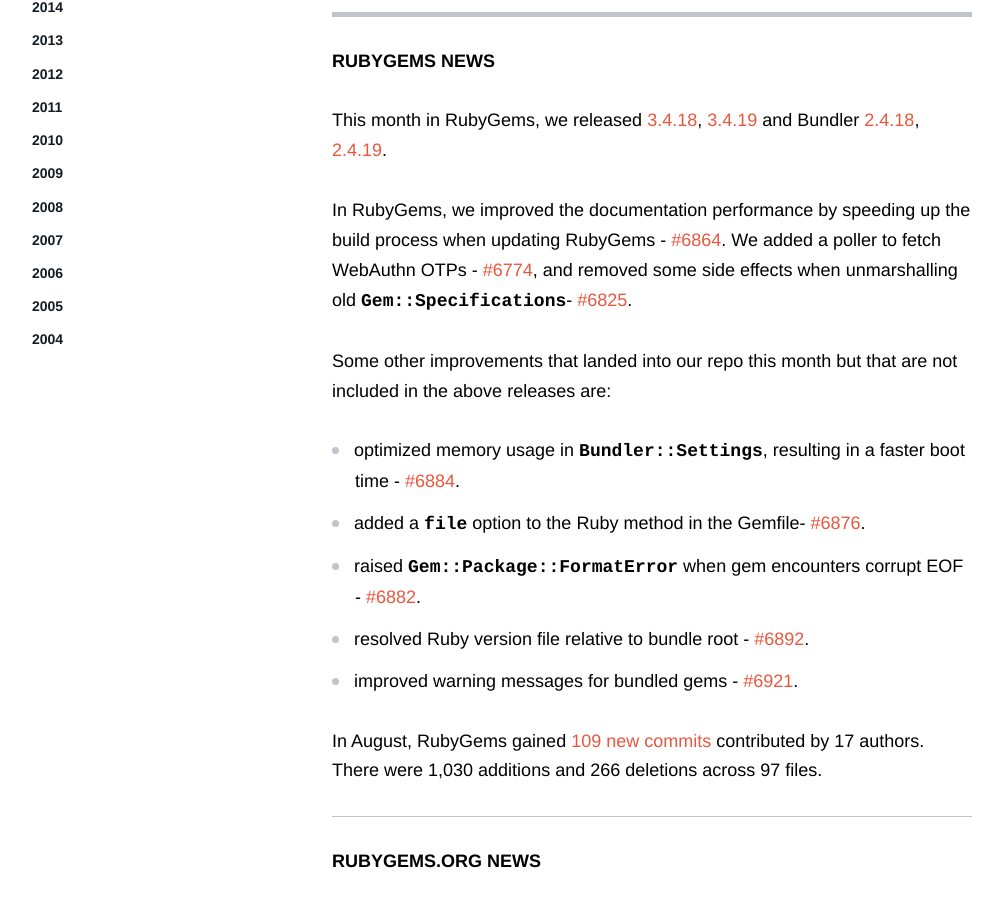
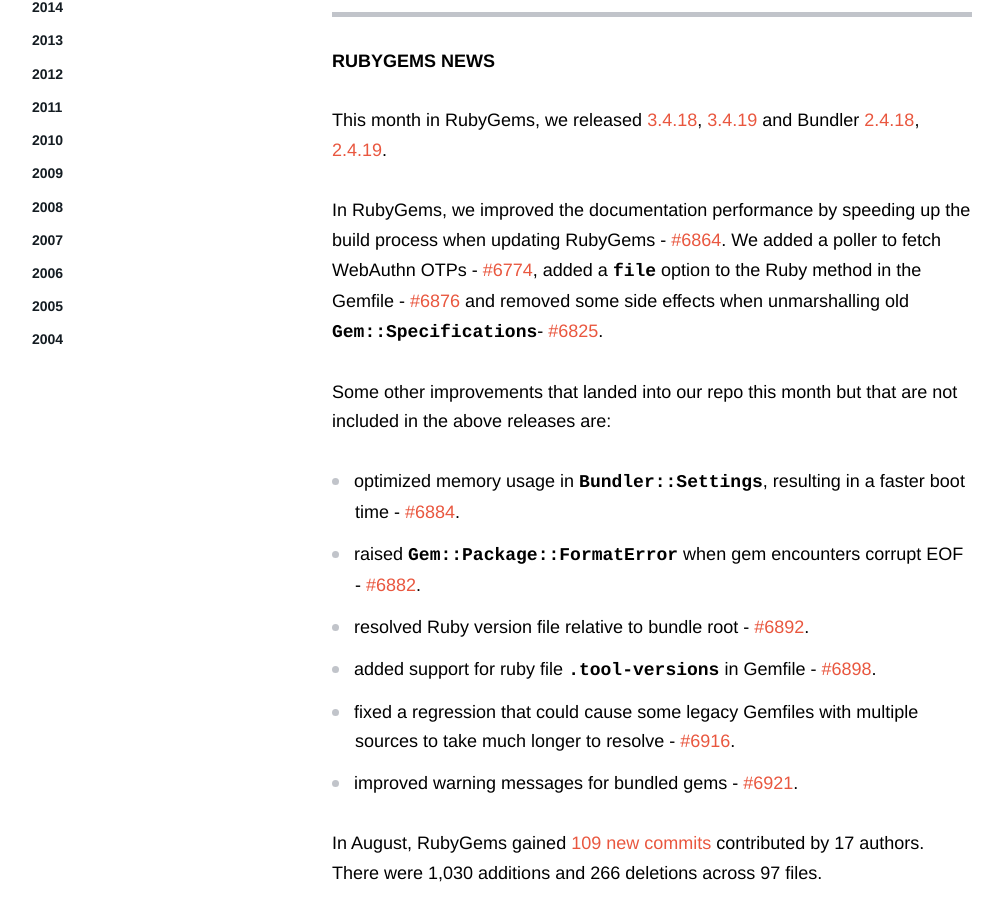
Before and after one commit to rubygems/rubygems.github.io, a Jekyll site: the page built from _posts/2023-09-10-august-rubygems-updates.md, in a window 1280 px wide and 900 px high, scrolled down 540 px. Shown: the whole window, without its empty margins (138-1141 px from the left). Built offline with Jekyll 4.4.1, drawn with Linux system fonts in a browser that asks for light colours; comment, search, counter and statistics services are not loaded; some of the changed text lies outside the part shown.

Commit message:
additional updates

```diff
--- a/_posts/2023-09-10-august-rubygems-updates.md
+++ b/_posts/2023-09-10-august-rubygems-updates.md
@@ -12,14 +12,15 @@
 This month in RubyGems, we released [3.4.18](https://github.com/rubygems/rubygems/blob/master/CHANGELOG.md#3418--2023-08-02), [3.4.19](https://github.com/rubygems/rubygems/blob/master/CHANGELOG.md#3419--2023-08-17) and Bundler [2.4.18](https://github.com/rubygems/rubygems/blob/master/bundler/CHANGELOG.md#2418-august-2-2023), [2.4.19](https://github.com/rubygems/rubygems/blob/master/bundler/CHANGELOG.md#2419-august-17-2023).
 
 
-In RubyGems, we improved the documentation performance by speeding up the build process when updating RubyGems - [#6864](https://github.com/rubygems/rubygems/pull/6864). We added a poller to fetch WebAuthn OTPs - [#6774](https://github.com/rubygems/rubygems/pull/6774), and removed some side effects when unmarshalling old `Gem::Specifications`- [#6825](https://github.com/rubygems/rubygems/pull/6825).
+In RubyGems, we improved the documentation performance by speeding up the build process when updating RubyGems - [#6864](https://github.com/rubygems/rubygems/pull/6864). We added a poller to fetch WebAuthn OTPs - [#6774](https://github.com/rubygems/rubygems/pull/6774), added a `file` option to the Ruby method in the Gemfile - [#6876](https://github.com/rubygems/rubygems/pull/6876) and removed some side effects when unmarshalling old `Gem::Specifications`- [#6825](https://github.com/rubygems/rubygems/pull/6825).
 
 Some other improvements that landed into our repo this month but that are not included in the above releases are:
 
 - optimized memory usage in `Bundler::Settings`, resulting in a faster boot time - [#6884](https://github.com/rubygems/rubygems/pull/6884).
-- added a `file` option to the Ruby method in the Gemfile- [#6876](https://github.com/rubygems/rubygems/pull/6876).
 - raised `Gem::Package::FormatError` when gem encounters corrupt EOF - [#6882](https://github.com/rubygems/rubygems/pull/6882).
 - resolved Ruby version file relative to bundle root - [#6892](https://github.com/rubygems/rubygems/pull/6892).
+- added support for ruby file `.tool-versions` in Gemfile - [#6898](https://github.com/rubygems/rubygems/pull/6898).
+- fixed a regression that could cause some legacy Gemfiles with multiple sources to take much longer to resolve - [#6916](https://github.com/rubygems/rubygems/pull/6916).
 - improved warning messages for bundled gems - [#6921](https://github.com/rubygems/rubygems/pull/6921).
 
 In August, RubyGems gained [109 new commits](https://github.com/rubygems/rubygems/compare/master@%7B2023-08-01%7D...master@%7B2023-08-31%7D) contributed by 17 authors. There were 1,030 additions and 266 deletions across 97 files.
@@ -34,6 +35,8 @@
 - removed WebAuthn banner from homepage - [#4003](https://github.com/rubygems/rubygems.org/pull/4003).
 - added `Avo` to sponsors page - [#3999](https://github.com/rubygems/rubygems.org/pull/3999).
 - uploaded capybara test screenshots on failure -[#3990](https://github.com/rubygems/rubygems.org/pull/3990).
+- fixed compact index files when gems are yanked - [commit](https://github.com/rubygems/rubygems.org/commit/207be52ef6ce4fb9ee5eaed97c09f02277911da2).
+- enabled `OIDC` to fetch API tokens - [#3716](https://github.com/rubygems/rubygems.org/pull/3716).
 
 In August, RubyGems gained [83 new commits](https://github.com/rubygems/rubygems.org/compare/master@%7B2023-08-01%7D...master@%7B2023-08-31%7D) contributed by 15 authors. There were 6,625 additions and 1,967 deletions across 224 files.
 
```
